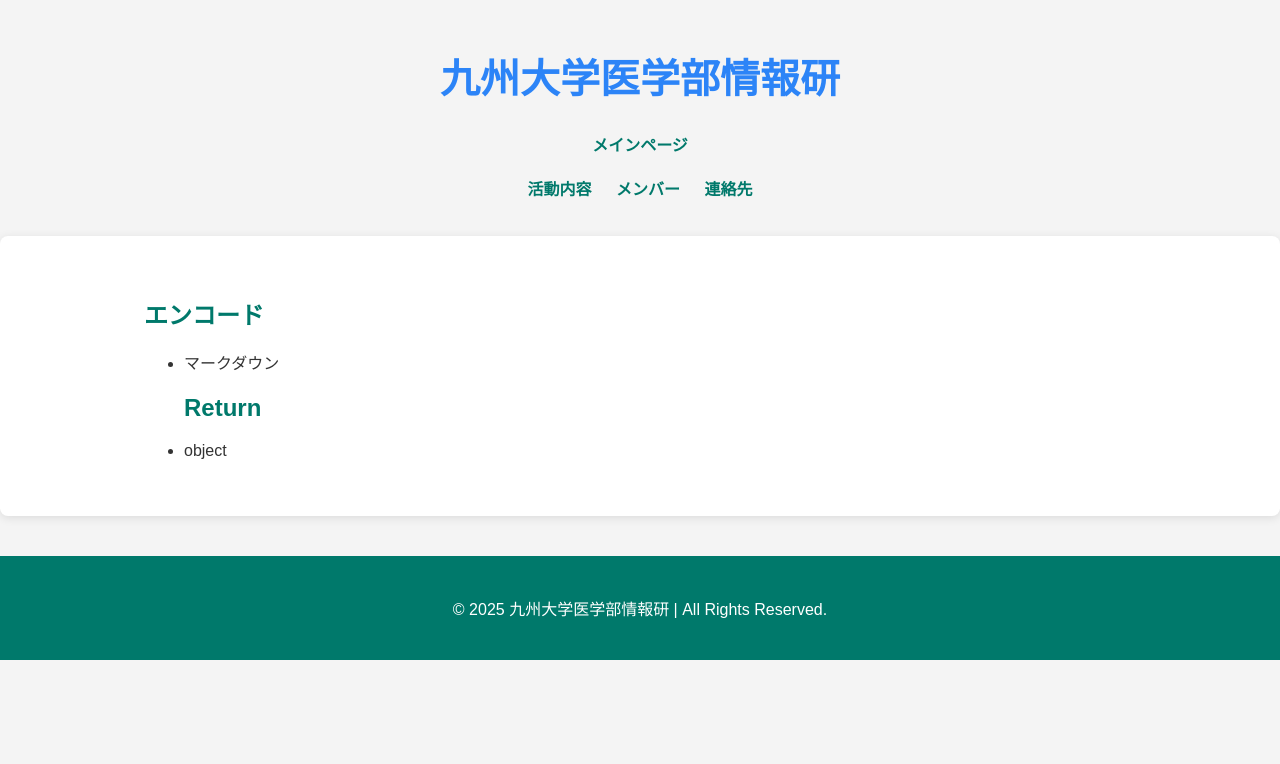
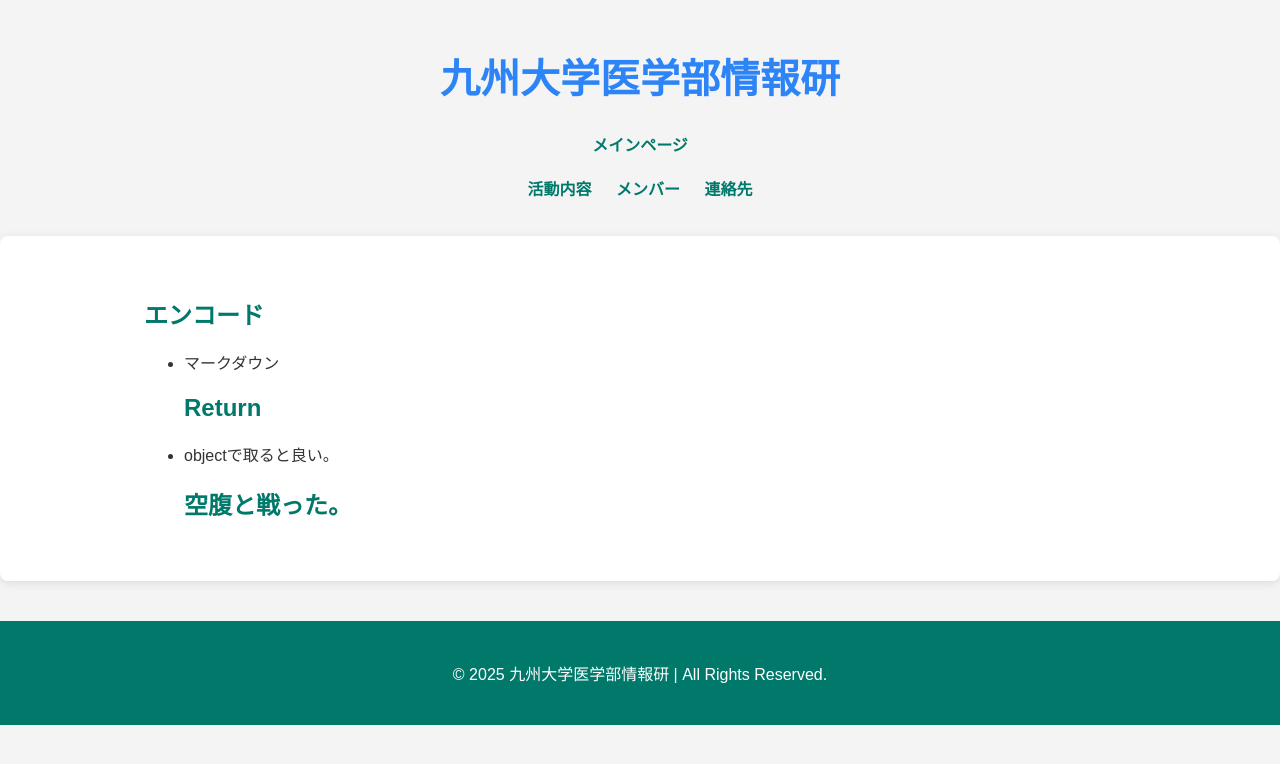
Before and after one commit to qumiclub/club-welcome-page, a Jekyll site: the page built from _posts/2025-04-16-記事テスト.md, in a window 1280 px wide. Shown: the top 764 px of the page. Built offline with Jekyll 4.4.1, drawn with Linux system fonts in a browser that asks for light colours.

Commit message:
アプリによる投稿: 記事テスト by N.Haruto

```diff
--- a/_posts/2025-04-16-記事テスト.md
+++ b/_posts/2025-04-16-記事テスト.md
@@ -9,4 +9,5 @@ tags: ["新歓"]
 ## エンコード
 - マークダウン
 ## Return
-- object
+- objectで取ると良い。
+## 空腹と戦った。
```
